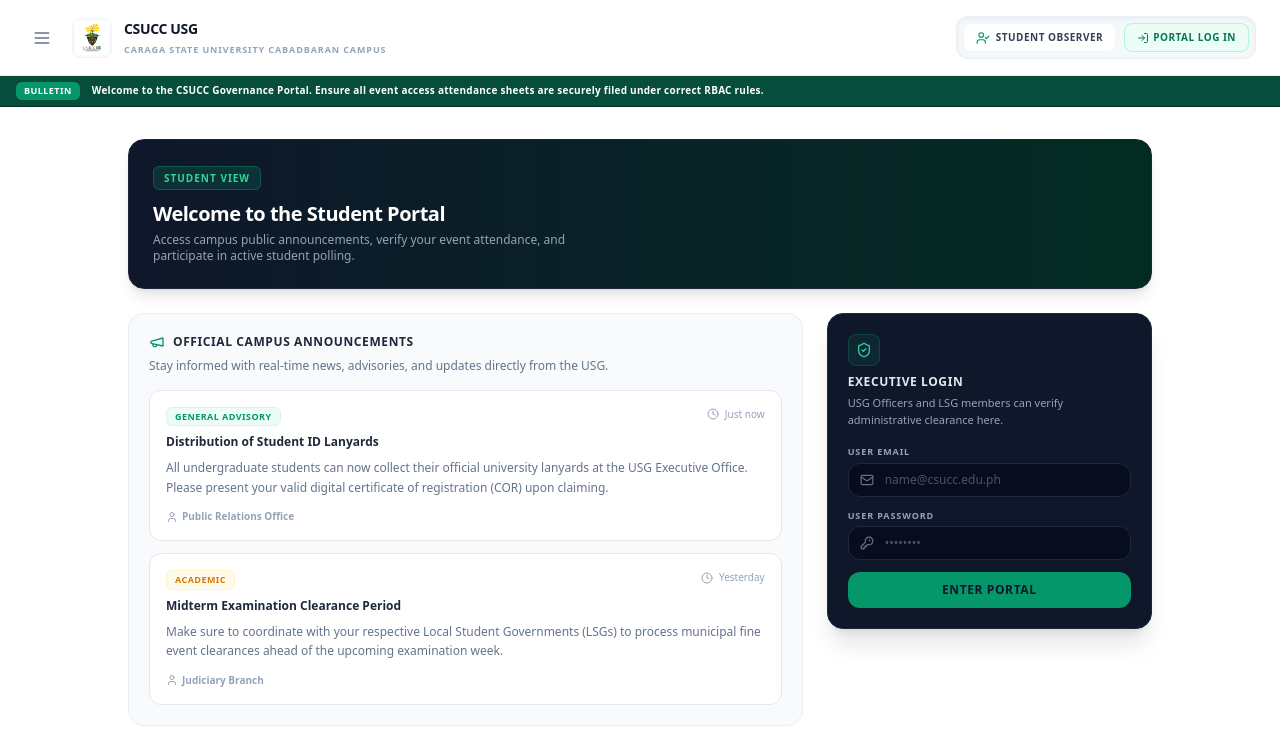
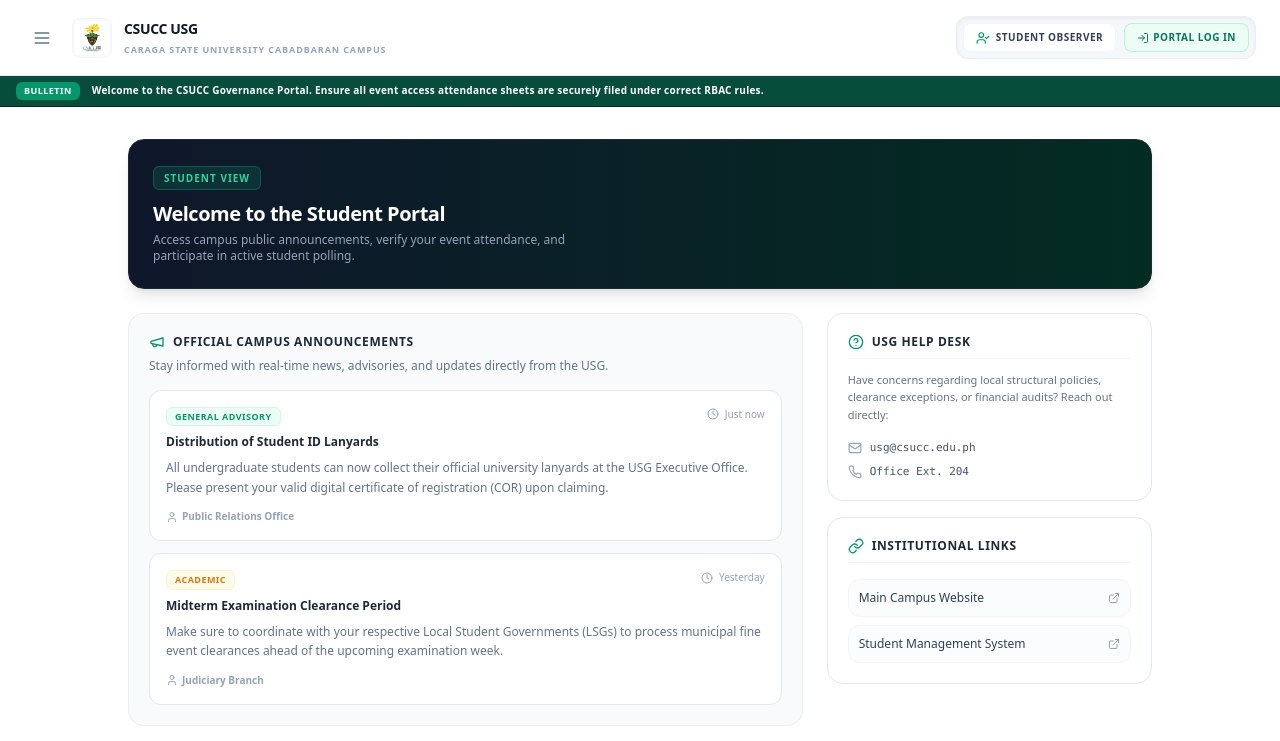
Before and after one commit to csuccattsys/classroom-os, a React (Vite) app: page /#dashboard in a window 1280 px wide. Shown: the top 741 px of the page. Built offline with nearby package versions, Linux system fonts and the light colour scheme.

Commit message:
Update StudentPortal.jsx

```diff
--- a/src/features/StudentPortal.jsx
+++ b/src/features/StudentPortal.jsx
@@ -1,8 +1,7 @@
-import React, { useState } from 'react'
+import React from 'react'
 import {
-  Calendar, CheckCircle, ShieldCheck, KeyRound, Mail,
-  AlertCircle, Loader2, Info, LayoutDashboard, Globe,
-  Megaphone, Clock, User
+  Calendar, CheckCircle, Info, Globe, Megaphone, Clock, User,
+  HelpCircle, Link, Phone, Mail, ExternalLink
 } from 'lucide-react'
 
 export default function StudentPortal({
@@ -35,7 +34,7 @@
         {/* ================= LEFT / MAIN HUB CONTENT ================= */}
         <div className="lg:col-span-2 space-y-4">
 
-          {/* NEW FEATURE: CAMPUS ANNOUNCEMENTS BULLETIN FEED */}
+          {/* CAMPUS ANNOUNCEMENTS BULLETIN FEED */}
           <div className="bg-slate-50 p-5 rounded-2xl border border-slate-200/60">
             <div className="flex items-center gap-2 text-slate-800 font-bold text-xs uppercase tracking-wider mb-2">
               <Megaphone className="h-4 w-4 text-emerald-600" /> Official Campus Announcements
@@ -84,7 +83,7 @@
             </div>
           </div>
 
-          {/* ABOUT US PANEL VIEW (Kept from original code background structure) */}
+          {/* ABOUT US PANEL VIEW */}
           <div className="bg-slate-50 border border-slate-200/80 p-6 rounded-2xl space-y-4">
             <div>
               <h3 className="text-xs font-black uppercase tracking-wider text-slate-800 mb-1.5 flex items-center gap-2">
@@ -96,87 +95,59 @@
             </div>
             <div className="border-t border-slate-200/60 pt-4 flex justify-between items-center text-[10px] text-slate-400 font-mono">
               <span>USG Portal v1.0.0</span>
-              <span className="text-emerald-600 font-bold">Secure SSL Link Enabled</span>
+              <span>Secure SSL Link Enabled</span>
             </div>
           </div>
         </div>
 
-        {/* ================= RIGHT / CONSOLE CONTROLS SIDEBAR ================= */}
+        {/* ================= RIGHT / SIDEBAR PUBLIC CHANNELS (REPLACED LOGIN) ================= */}
         <div className="lg:col-span-1 space-y-4">
 
-          {/* INTEGRATED ACCESS PRIVILEGES INTERFACE */}
-          {!session ? (
-            <div className="bg-slate-900 text-white rounded-2xl p-5 border border-slate-800 shadow-xl space-y-4">
-              <div className="space-y-1">
-                <div className="h-8 w-8 rounded-lg bg-emerald-500/10 border border-emerald-500/20 flex items-center justify-center text-emerald-400 mb-2">
-                  <ShieldCheck className="h-4 w-4" />
+          {/* USG HELPDESK DIRECTORY */}
+          <div className="bg-white border border-slate-200 p-5 rounded-2xl space-y-3 shadow-xs">
+            <div className="flex items-center gap-2 text-slate-800 font-bold text-xs uppercase tracking-wider border-b border-slate-100 pb-2">
+              <HelpCircle className="h-4 w-4 text-emerald-600" /> USG Help Desk
             </div>
-                <h3 className="text-xs font-black uppercase tracking-wider text-slate-200">Executive Login</h3>
-                <p className="text-[11px] text-slate-400 leading-relaxed">
-                  USG Officers and LSG members can verify administrative clearance here.
+            <p className="text-[11px] text-slate-500 leading-relaxed">
+              Have concerns regarding local structural policies, clearance exceptions, or financial audits? Reach out directly:
             </p>
+            <div className="space-y-2 pt-1 text-xs">
+              <div className="flex items-center gap-2 text-slate-600">
+                <Mail className="h-3.5 w-3.5 text-slate-400 shrink-0" />
+                <span className="truncate font-mono text-[11px]">usg@csucc.edu.ph</span>
               </div>
-
-              <form onSubmit={handleLoginSubmit} className="space-y-3">
-                <div className="space-y-1">
-                  <label className="text-[9px] font-black uppercase tracking-widest text-slate-400 block">User Email</label>
-                  <div className="relative">
-                    <Mail className="absolute left-3 top-2.5 h-3.5 w-3.5 text-slate-500" />
-                    <input
-                      type="email"
-                      required
-                      value={email}
-                      onChange={(e) => setEmail(e.target.value)}
-                      placeholder="name@csucc.edu.ph"
-                      className="w-full bg-slate-950/60 border border-slate-800 rounded-xl py-2 pl-9 pr-4 text-xs font-medium text-slate-200 placeholder:text-slate-600 focus:outline-hidden focus:border-emerald-500 transition-colors"
-                    />
+              <div className="flex items-center gap-2 text-slate-600">
+                <Phone className="h-3.5 w-3.5 text-slate-400 shrink-0" />
+                <span className="font-mono text-[11px]">Office Ext. 204</span>
+              </div>
             </div>
           </div>
 
-                <div className="space-y-1">
-                  <label className="text-[9px] font-black uppercase tracking-widest text-slate-400 block">User Password</label>
-                  <div className="relative">
-                    <KeyRound className="absolute left-3 top-2.5 h-3.5 w-3.5 text-slate-500" />
-                    <input
-                      type="password"
-                      required
-                      value={password}
-                      onChange={(e) => setPassword(e.target.value)}
-                      placeholder="••••••••"
-                      className="w-full bg-slate-950/60 border border-slate-800 rounded-xl py-2 pl-9 pr-4 text-xs font-medium text-slate-200 placeholder:text-slate-600 focus:outline-hidden focus:border-emerald-500 transition-colors"
-                    />
+          {/* QUICK LINKS HUB */}
+          <div className="bg-white border border-slate-200 p-5 rounded-2xl space-y-3 shadow-xs">
+            <div className="flex items-center gap-2 text-slate-800 font-bold text-xs uppercase tracking-wider border-b border-slate-100 pb-2">
+              <Link className="h-4 w-4 text-emerald-600" /> Institutional Links
+            </div>
+            <div className="grid grid-cols-1 gap-2 pt-1">
+              <a
+                href="https://csucc.edu.ph"
+                target="_blank"
+                rel="noreferrer"
+                className="flex items-center justify-between p-2.5 rounded-xl border border-slate-100 hover:border-slate-200 bg-slate-50/50 hover:bg-slate-50 transition text-xs text-slate-700 font-medium group"
+              >
+                <span>Main Campus Website</span>
+                <ExternalLink className="h-3 w-3 text-slate-400 group-hover:text-slate-600 transition-colors" />
+              </a>
+              <a
+                href="#sms"
+                className="flex items-center justify-between p-2.5 rounded-xl border border-slate-100 hover:border-slate-200 bg-slate-50/50 hover:bg-slate-50 transition text-xs text-slate-700 font-medium group"
+              >
+                <span>Student Management System</span>
+                <ExternalLink className="h-3 w-3 text-slate-400 group-hover:text-slate-600 transition-colors" />
+              </a>
             </div>
           </div>
 
-                {loginError && (
-                  <div className="bg-rose-500/10 border border-rose-500/20 text-rose-400 p-2.5 rounded-xl flex items-start gap-2 text-[10px] leading-normal font-medium">
-                    <AlertCircle className="h-3.5 w-3.5 shrink-0 mt-0.5" />
-                    <span>{loginError}</span>
-                  </div>
-                )}
-
-                <button
-                  type="submit"
-                  disabled={authProcessing}
-                  className="w-full bg-emerald-600 hover:bg-emerald-500 active:bg-emerald-700 disabled:bg-slate-800 text-slate-900 disabled:text-slate-500 font-black text-xs uppercase tracking-wider py-2.5 px-4 rounded-xl transition shadow-md shadow-emerald-950/20 flex items-center justify-center gap-2 cursor-pointer mt-2"
-                >
-                  {authProcessing ? (
-                    <>
-                      <Loader2 className="h-3.5 w-3.5 animate-spin" />
-                      Validating Secure Node...
-                    </>
-                  ) : (
-                    'Enter Portal'
-                  )}
-                </button>
-              </form>
-            </div>
-          ) : (
-            <div className="bg-emerald-950/30 border border-emerald-900/30 text-emerald-400 rounded-2xl p-5 text-center text-xs font-bold space-y-1 animate-fade-in">
-              <p></p>
-              <p className="text-[10px] text-slate-400 font-normal">Use the application sidebar panel menu to switch to restricted officer tools.</p>
-            </div>
-          )}
         </div>
 
       </div>
```
Lines whose indentation alone changed are shown as unchanged.
